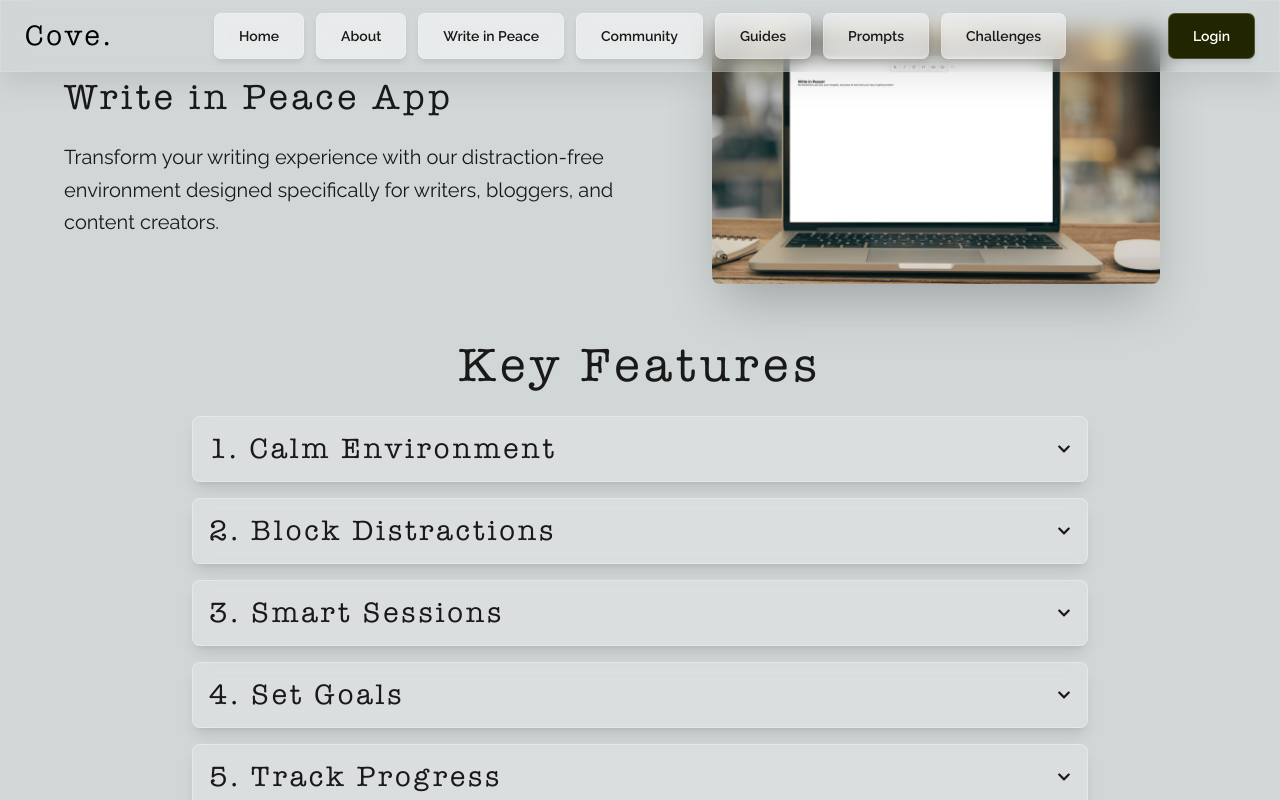
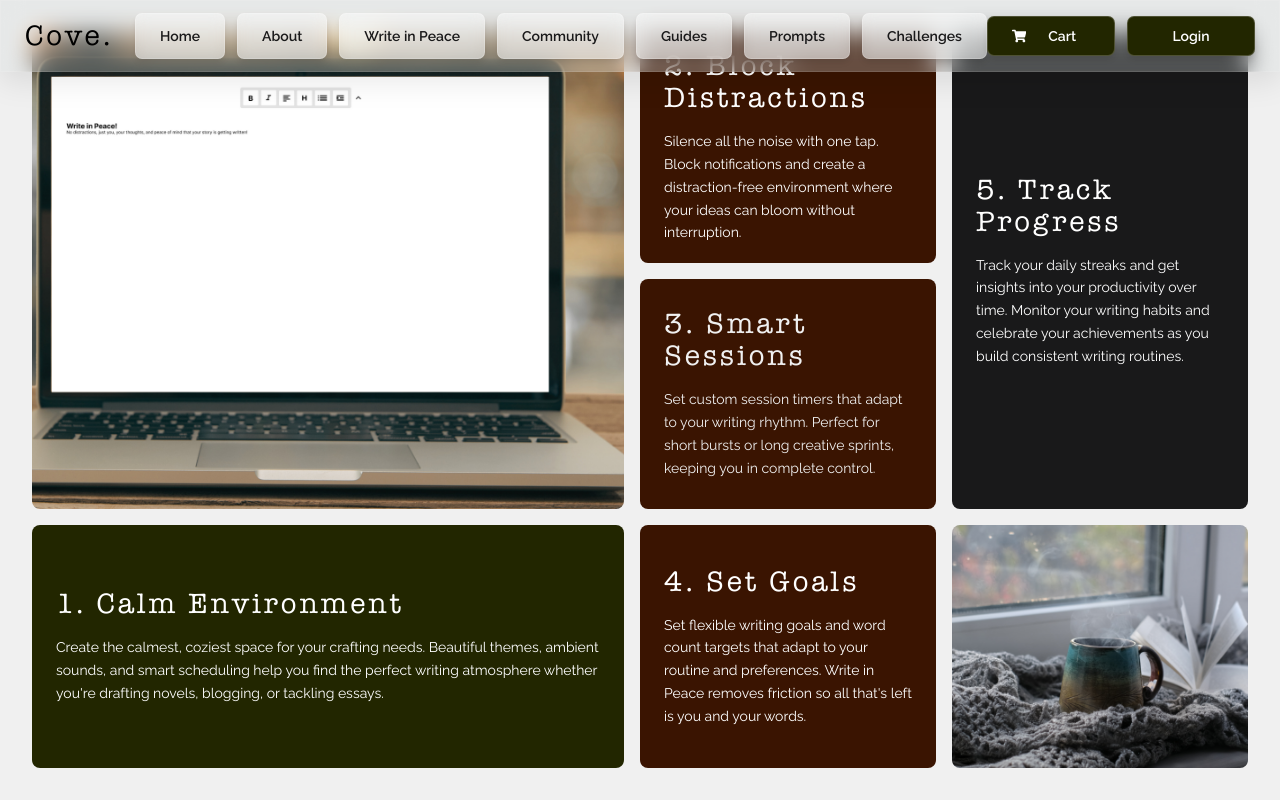
Before and after one commit to SaskiaSteyn/IMY320, a React (Vite) app in the folder frontend/: page /write-in-peace in a window 1280 px wide. Shown: the top 800 px of the page. Built offline with nearby package versions, Linux system fonts and the light colour scheme; a web font is replaced by a local one.

Commit message:
footer and shopping cart

```diff
--- a/frontend/src/cards/footer.jsx
+++ b/frontend/src/cards/footer.jsx
@@ -1,4 +1,4 @@
-import {FiShoppingCart} from 'react-icons/fi';
+import {FaShoppingCart} from 'react-icons/fa';
 import {FiArrowUp} from 'react-icons/fi';
 import {Link} from 'react-router-dom';
 
@@ -66,7 +66,7 @@ const FooterCard = ({zIndex}) => {
                     </Link>
                     <Link to='/cart' className='cta-button w-30 mx-auto text-center'>
                         <span className='flex flex-row items-center gap-2'>
-                            <FiShoppingCart className='w-5 h-5' />
+                            <FaShoppingCart className='w-5 h-5' />
                             Cart
                         </span>
                     </Link>
--- a/frontend/src/cards/write-in-peace-card.jsx
+++ b/frontend/src/cards/write-in-peace-card.jsx
@@ -1,11 +1,11 @@
 import ChevronDown from '../components/chevron-down.jsx';
 import StaticBlock from '../components/static-block.jsx';
 
-const WriteInPeaceCard = ({ zIndex }) => {
+const WriteInPeaceCard = ({zIndex}) => {
     return (
         <div
-            className='h-screen w-full relative card-section bg-[var(--text)]'
-            style={{ zIndex }}
+            className='h-screen w-full relative bg-[var(--text)]'
+            style={{zIndex}}
         >
             <div className='p-8 h-full flex items-center justify-center overflow-hidden box-border'>
                 {/* Bento Flexbox Layout */}
@@ -49,7 +49,7 @@ const WriteInPeaceCard = ({ zIndex }) => {
                     {/* Bottom Row */}
                     <div
                         className='flex flex-row gap-4 min-w-0 min-h-0'
-                        style={{ height: '33%' }}
+                        style={{height: '33%'}}
                     >
                         <div className='min-w-0 min-h-0 flex-[2]'>
                             <StaticBlock
@@ -79,9 +79,6 @@ const WriteInPeaceCard = ({ zIndex }) => {
                     </div>
                 </div>
             </div>
-
-            {/* Scroll Down Chevron */}
-            <ChevronDown backgroundColor='var(--background)' />
         </div>
     );
 };
--- a/frontend/src/components/header.jsx
+++ b/frontend/src/components/header.jsx
@@ -1,7 +1,8 @@
-import { useEffect, useState } from 'react';
-import { Link } from 'react-router-dom';
+import {useEffect, useState} from 'react';
+import {Link} from 'react-router-dom';
+import {FaShoppingCart} from 'react-icons/fa';
 
-const Header = ({ navigationItems = [] }) => {
+const Header = ({navigationItems = []}) => {
     const [isVisible, setIsVisible] = useState(false);
     const [isHovered, setIsHovered] = useState(false);
     const [hideTimer, setHideTimer] = useState(null);
@@ -9,13 +10,13 @@ const Header = ({ navigationItems = [] }) => {
 
     // Default navigation items if none provided
     const defaultNavItems = [
-        { text: 'Home', href: '/' },
-        { text: 'About', href: '/about' },
-        { text: 'Write in Peace', href: '/write-in-peace' },
-        { text: 'Community', href: '/community' },
-        { text: 'Guides', href: '/guides' },
-        { text: 'Prompts', href: '/generate' },
-        { text: 'Challenges', href: '/weekly-challenge' },
+        {text: 'Home', href: '/'},
+        {text: 'About', href: '/about'},
+        {text: 'Write in Peace', href: '/write-in-peace'},
+        {text: 'Community', href: '/community'},
+        {text: 'Guides', href: '/guides'},
+        {text: 'Prompts', href: '/generate'},
+        {text: 'Challenges', href: '/weekly-challenge'},
     ];
 
     const navItems =
@@ -115,8 +116,7 @@ const Header = ({ navigationItems = [] }) => {
                 onMouseLeave={handleMouseLeave}
             />
             <header
-                className={`fixed top-0 transform w-full z-50 transition-all duration-300 ${
-                    isVisible
+                className={`fixed top-0 transform w-full z-50 transition-all duration-300 ${isVisible
                     ? 'opacity-100 translate-y-0'
                     : 'opacity-0 -translate-y-full'
                     }`}
@@ -142,15 +142,28 @@ const Header = ({ navigationItems = [] }) => {
                             </Link>
                         ))}
                     </div>
-                    {/* Right: Login/Account Button */}
+
+                    {/* Right: Login/Account Button And Cart*/}
                     <div className='flex-1 flex items-center justify-end'>
+                        <div className='flex gap-3'>
+                            <Link
+                                to='/cart'
+                                className='cta-button flex items-center justify-center w-32 h-10 text-white font-medium rounded-lg shadow transition-all duration-200'
+                                style={{backgroundColor: 'var(--forest)'}}
+                            >
+                                <span className='flex items-center justify-center w-full h-full'>
+                                    <FaShoppingCart className='w-5 h-5 mr-2' />
+                                    <span className='flex items-center justify-center w-full h-full text-center'>Cart</span>
+                                </span>
+                            </Link>
                             <Link
                                 to={isLoggedIn ? '/account' : '/login'}
-                            className='header-nav-item header-button text-white text-sm px-4 py-2'
-                            style={{ backgroundColor: 'var(--forest)' }}
+                                className='cta-button flex items-center justify-center w-32 h-10 text-white font-medium rounded-lg shadow transition-all duration-200'
+                                style={{backgroundColor: 'var(--forest)'}}
                             >
-                            {isLoggedIn ? 'Account' : 'Login'}
+                                <span className='flex items-center justify-center w-full h-full text-center'>{isLoggedIn ? 'Account' : 'Login'}</span>
                             </Link>
+                        </div>
                     </div>
                 </nav>
             </header>
--- a/frontend/src/pages/write-in-peace.jsx
+++ b/frontend/src/pages/write-in-peace.jsx
@@ -2,10 +2,12 @@ import React from 'react';
 import {testimonials} from '../data/testimonials.js';
 import {PricingCard, TestimonialsCard} from '../cards';
 import Header from '../components/header.jsx';
-import WipDetails from '../components/wip-details.jsx';
+import StaticBlock from '../components/static-block.jsx';
 import Catalogue from '../components/catalogue.jsx';
 import TestimonialBlock from '../components/testimonial-block.jsx';
 import ChevronDown from '../components/chevron-down.jsx';
+import FooterCard from '../cards/footer.jsx';
+import {WriteInPeaceCard} from '../cards';
 
 function WriteInPeace() {
 
@@ -13,7 +15,7 @@ function WriteInPeace() {
     return (
         <div className='relative'>
             <Header />
-            <WipDetails />
+            <WriteInPeaceCard />
 
             {/* Testimonials Section - Normal Component */}
             <div className='py-16 bg-gradient-to-b from-[#d1d6d7] to-[#b8c1c3]'>
@@ -47,6 +49,7 @@ function WriteInPeace() {
             <PricingCard />
 
             <Catalogue />
+            <FooterCard />
         </div>
     );
 }
```
Also changed, not shown: frontend/src/cards/index.js (+6 -6 lines). Lines whose indentation alone changed are shown as unchanged.
